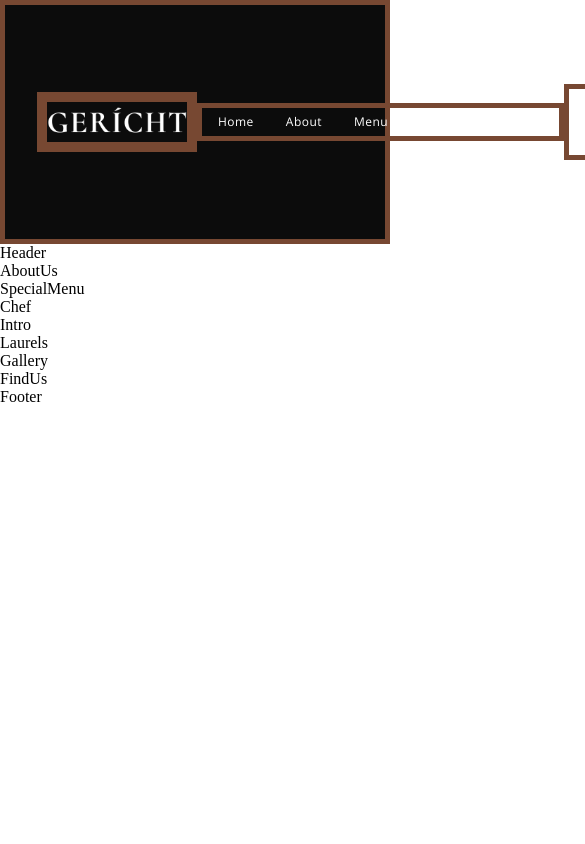
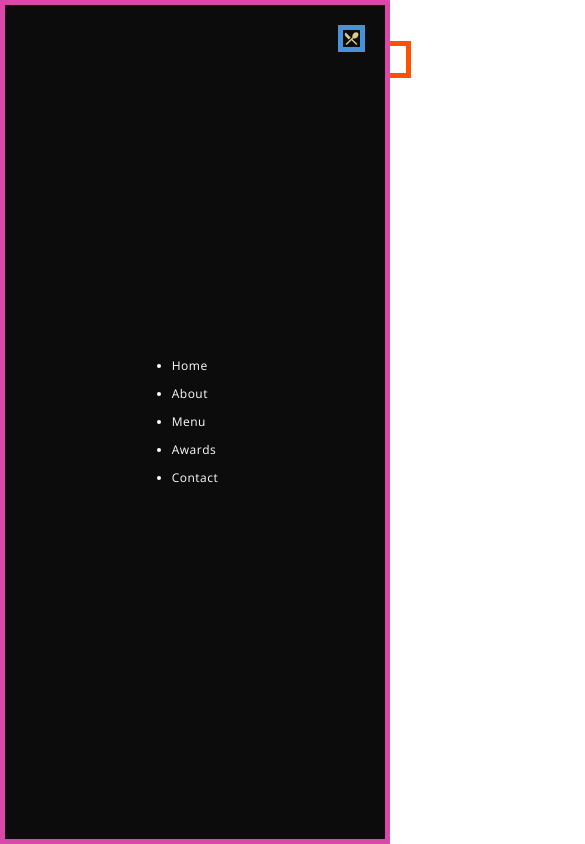
Before and after one commit to Milli-Mi/react-gericht-restaurant, a React (Create React App) app: page / in a window 390 px wide. Shown: the top 844 px of the page, 585 px wide, since content can reach past the window. Built offline with nearby package versions, Linux system fonts and the light colour scheme; a web font is replaced by a local one.

Commit message:
styled small screen

```diff
--- a/src/components/Navbar/Navbar.css
+++ b/src/components/Navbar/Navbar.css
@@ -67,3 +67,42 @@
     background-color: var(--color-gray);
 
 }
+
+.app__navbar-smallscreen {
+    display: none;
+    border: 5px solid #ff5100;
+}
+
+.app__navbar-smallscreen_overlay {
+    position: fixed;
+    top: 0;
+    left: 0;
+    width: 100%;
+    height: 100vh;
+    border: 5px solid #dc48aa;
+    background: var(--color-black);
+    transition: 0.5s ease;
+    flex-direction: column;
+    z-index: 5;
+
+}
+
+.app__navbar-smallscreen_overlay .overlay__close {
+    border: 5px solid #4892dc;
+    font-size:  27px;
+    color: var(--color-golden);
+    cursor: pointer;
+    position: absolute;
+    top: 20px;
+    right: 20px;
+}
+
+@media  screen and (max-width: 1150px) {
+    .app__navbar-links {
+        display: none;
+    }
+
+    .app__navbar-smallscreen {
+        display: flex;
+    }
+}
--- a/src/components/Navbar/Navbar.jsx
+++ b/src/components/Navbar/Navbar.jsx
@@ -1,8 +1,8 @@
-import React from 'react';
-import './Navbar.css';
-import { GiHamburgerMenu } from 'react-icons/gi';
-import { MdOutlineRestaurantMenu } from 'react-icons/md';
-import images from '../../constants/images';
+import React from 'react'
+import './Navbar.css'
+import { GiHamburgerMenu } from 'react-icons/gi'
+import { MdOutlineRestaurantMenu } from 'react-icons/md'
+import images from '../../constants/images'
 
 const Navbar = () => (
   <nav className='app__navbar'>
@@ -37,10 +37,10 @@
     </div>
     <div className='app__navbar-smallscreen'>
       <GiHamburgerMenu color='fff' fontSize={27} onClick={() => {}} />
-            <div className='app__navbar-smallscreen_overlay flex__center slide-bottom'></div>
+      <div className='app__navbar-smallscreen_overlay flex__center slide-bottom'>
         <MdOutlineRestaurantMenu
           fontSize={27}
-                className='overlay--close'
+          className='overlay__close'
           onClick={() => {}}
         />
         <ul className='app__navbar-smallscreen-links'>
@@ -61,7 +61,8 @@
           </li>
         </ul>
       </div>
+    </div>
   </nav>
-);
+)
 
-export default Navbar;
+export default Navbar
```
Lines whose indentation alone changed are shown as unchanged.
